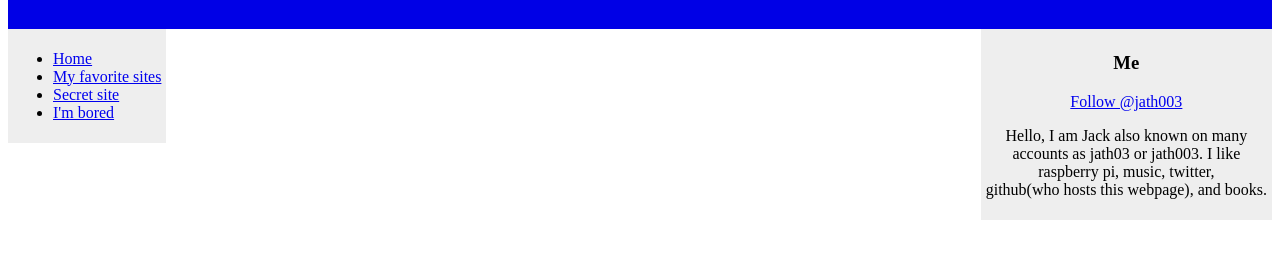
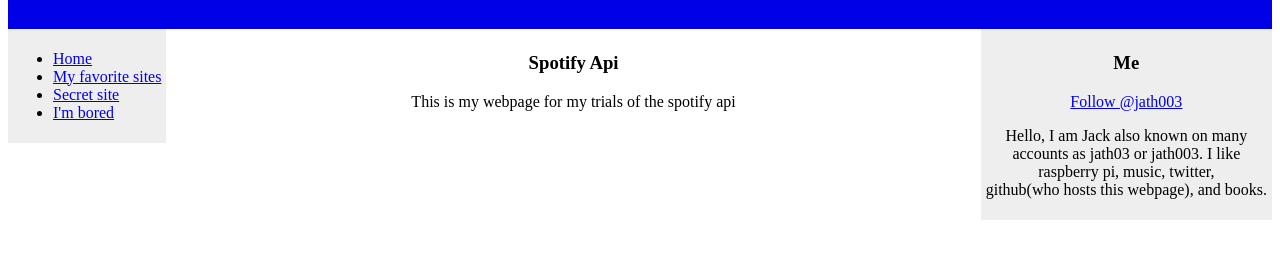
Before and after one commit to jath03/jath03.github.io, a plain HTML site: page projects/spotify.html in a window 1280 px wide. Shown: the part 89-348 px from the top of the page. Drawn offline with Linux system fonts and the light colour scheme; files that its build step writes are made by us from their sources.

Commit message:
New Page

```diff
--- a/projects/spotify.html
+++ b/projects/spotify.html
@@ -24,8 +24,8 @@
 			<p>Hello, I am Jack also known on many <br>accounts as jath03 or jath003.  I like<br> raspberry pi, music, twitter,<br>	 github(who hosts this webpage), and books.</p>
 		</div>
 		<div id="section1">
-			<h3></h3>
-			<p></p>
+			<h3>Spotify Api</h3>
+			<p>This is my webpage for my trials of the spotify api</p>
 		</div>
 	</body>
 </html>
```
